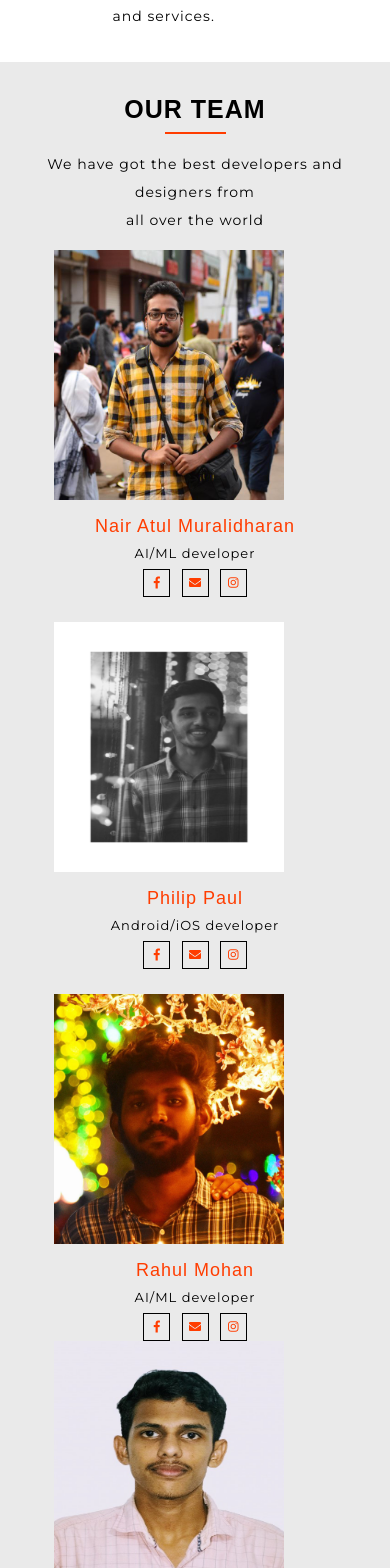
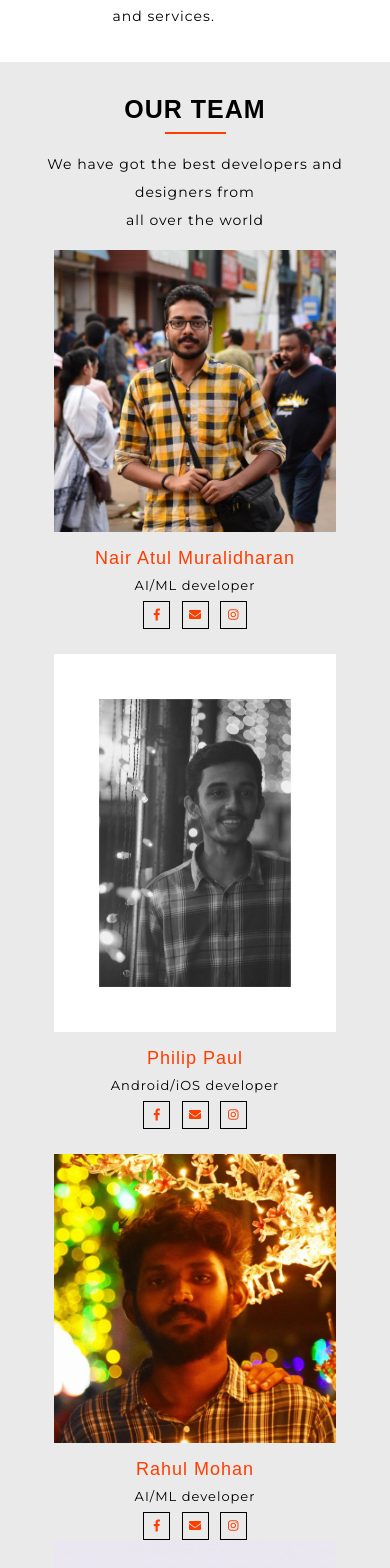
Before and after one commit to Sreerajavk/vision, a Django app: page / in a window 390 px wide. Shown: the part 2237-3805 px from the top of the page. Run offline with Django 3.2, Linux system fonts and the light colour scheme; some libraries are stand-ins or nearby versions; some web fonts are replaced.

Commit message:
team photos updated

```diff
--- a/static/css/home/style.css
+++ b/static/css/home/style.css
@@ -1267,3 +1267,11 @@ font-size: 17px;
     height: 250px;
     width: 230px;
 }
+
+@media (max-width: 480px) {
+    .img-box > img {
+        height: auto;
+        width: auto;
+    }
+
+}
```
